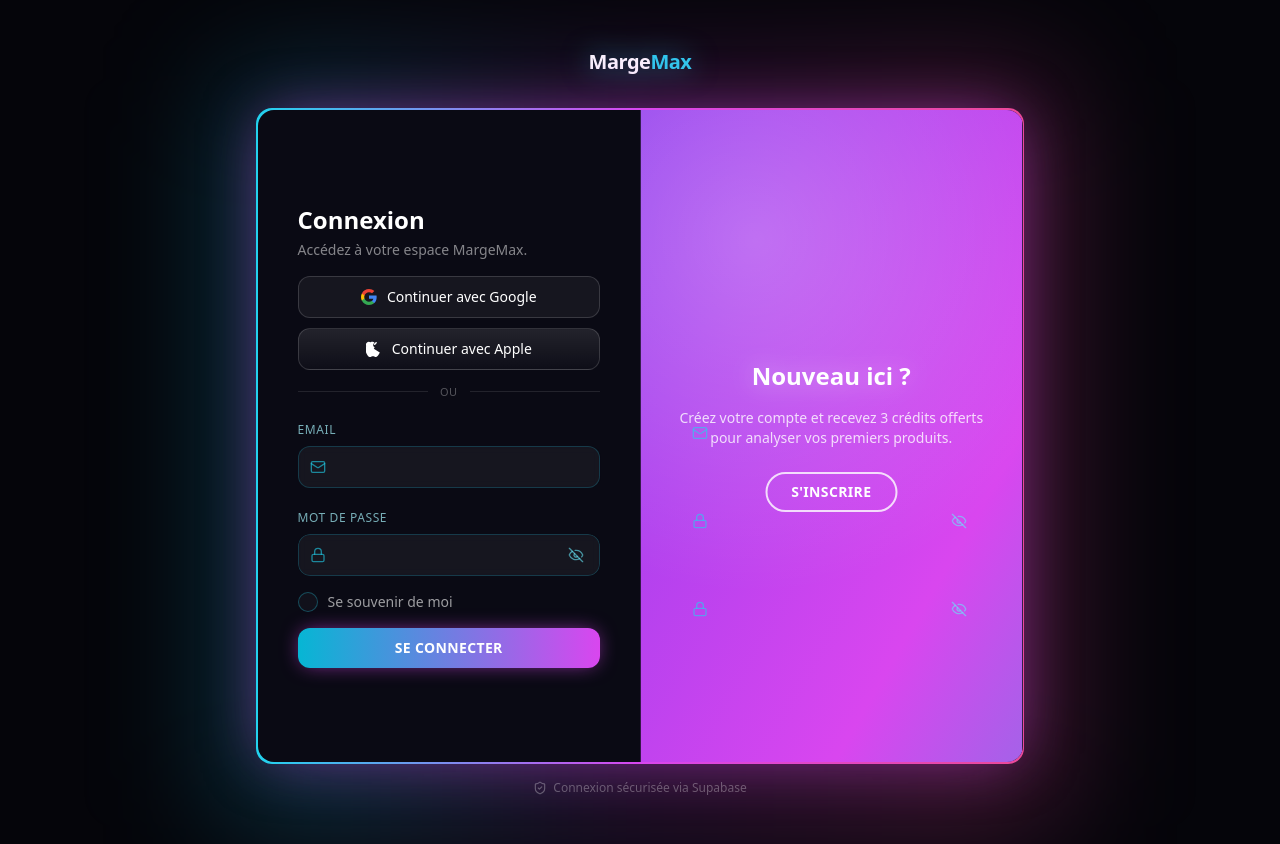
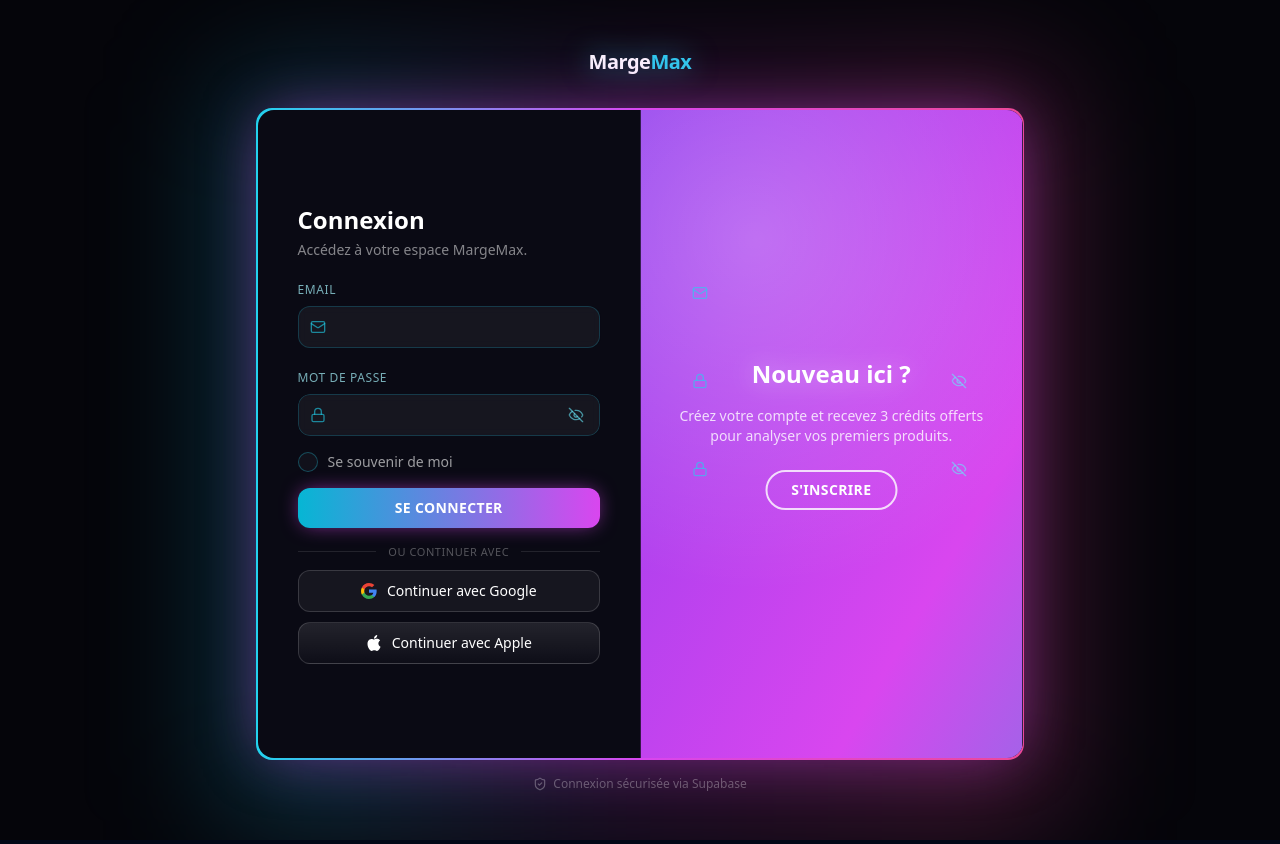
Before and after one commit to jimmyleguennec-netizen/margemax, a Next.js app in the folder web/: page /login in a window 1280 px wide. Built offline with nearby package versions, Linux system fonts and the light colour scheme.

Commit message:
fix: replace apple icon and reorder social login under standard form

```diff
--- a/web/components/auth/neon-auth-panel.tsx
+++ b/web/components/auth/neon-auth-panel.tsx
@@ -119,7 +119,6 @@
           Accédez à votre espace MargeMax.
         </p>
       </div>
-      <OAuthButtons />
       <NeonField
         id={`${idPrefix}-login-email`}
         name="email"
@@ -141,6 +140,7 @@
       />
       <NeonMessage state={state} />
       <NeonSubmitButton>Se connecter</NeonSubmitButton>
+      <OAuthButtons />
     </form>
   );
 }
@@ -162,7 +162,6 @@
           Commencez à calculer vos marges en quelques secondes.
         </p>
       </div>
-      <OAuthButtons />
       <NeonField
         id={`${idPrefix}-signup-email`}
         name="email"
@@ -192,6 +191,7 @@
       />
       <NeonMessage state={state} />
       <NeonSubmitButton>Créer mon compte</NeonSubmitButton>
+      <OAuthButtons />
     </form>
   );
 }
--- a/web/components/auth/oauth-buttons.tsx
+++ b/web/components/auth/oauth-buttons.tsx
@@ -32,7 +32,7 @@
 function AppleIcon({ className }: { className?: string }) {
   return (
     <svg viewBox="0 0 24 24" className={className} fill="currentColor" aria-hidden>
-      <path d="M16.365 1.43c0 1.14-.468 2.207-1.229 2.997-.813.844-2.13 1.503-3.22 1.415-.137-1.08.42-2.22 1.19-2.99.836-.86 2.28-1.51 3.26-1.422zM20.7 17.14c-.59 1.36-.87 1.96-1.63 3.17-1.06 1.68-2.55 3.78-4.4 3.79-1.64.02-2.06-1.07-4.28-1.06-2.22.01-2.68 1.08-4.32 1.06-1.85-.02-3.26-1.9-4.32-3.58-2.96-4.65-3.27-10.1-1.44-13-1.3-2.24.04-4.23.87-5.03.8-.78 1.94-1.34 3.03-1.34 1.17 0 1.9.64 2.87.64.94 0 1.5-.64 2.87-.64.96 0 2.02.53 2.85 1.44a3.9 3.9 0 0 0-2.1 3.44c.02 2.42 2.13 3.24 2.15 3.25-.02.06-.34 1.16-1.13 2.29z" />
+      <path d="M12.152 6.896c-.948 0-2.415-1.078-3.96-1.04-2.04.027-3.91 1.183-4.961 3.014-2.117 3.675-.546 9.103 1.519 12.09 1.013 1.454 2.208 3.09 3.792 3.039 1.52-.065 2.09-.987 3.935-.987 1.831 0 2.35.987 3.96.948 1.637-.026 2.676-1.48 3.676-2.948 1.156-1.688 1.636-3.325 1.662-3.415-.039-.013-3.182-1.221-3.22-4.857-.026-3.04 2.48-4.494 2.597-4.559-1.429-2.09-3.623-2.324-4.39-2.376-2-.156-3.675 1.09-4.61 1.09zm3.39-3.104c.843-1.025 1.415-2.454 1.259-3.883-1.22.052-2.7.818-3.573 1.845-.78.907-1.462 2.36-1.28 3.752 1.36.104 2.75-.688 3.594-1.714z" />
     </svg>
   );
 }
@@ -140,13 +140,15 @@
 export function OAuthButtons() {
   return (
     <div className="space-y-2.5">
+      <div className="flex items-center gap-3">
+        <span className="h-px flex-1 bg-white/10" />
+        <span className="text-[11px] uppercase tracking-wider text-white/30">
+          ou continuer avec
+        </span>
+        <span className="h-px flex-1 bg-white/10" />
+      </div>
       <GoogleButton />
       <AppleButton />
-      <div className="flex items-center gap-3 pt-1">
-        <span className="h-px flex-1 bg-white/10" />
-        <span className="text-[11px] uppercase tracking-wider text-white/30">ou</span>
-        <span className="h-px flex-1 bg-white/10" />
-      </div>
     </div>
   );
 }
```
